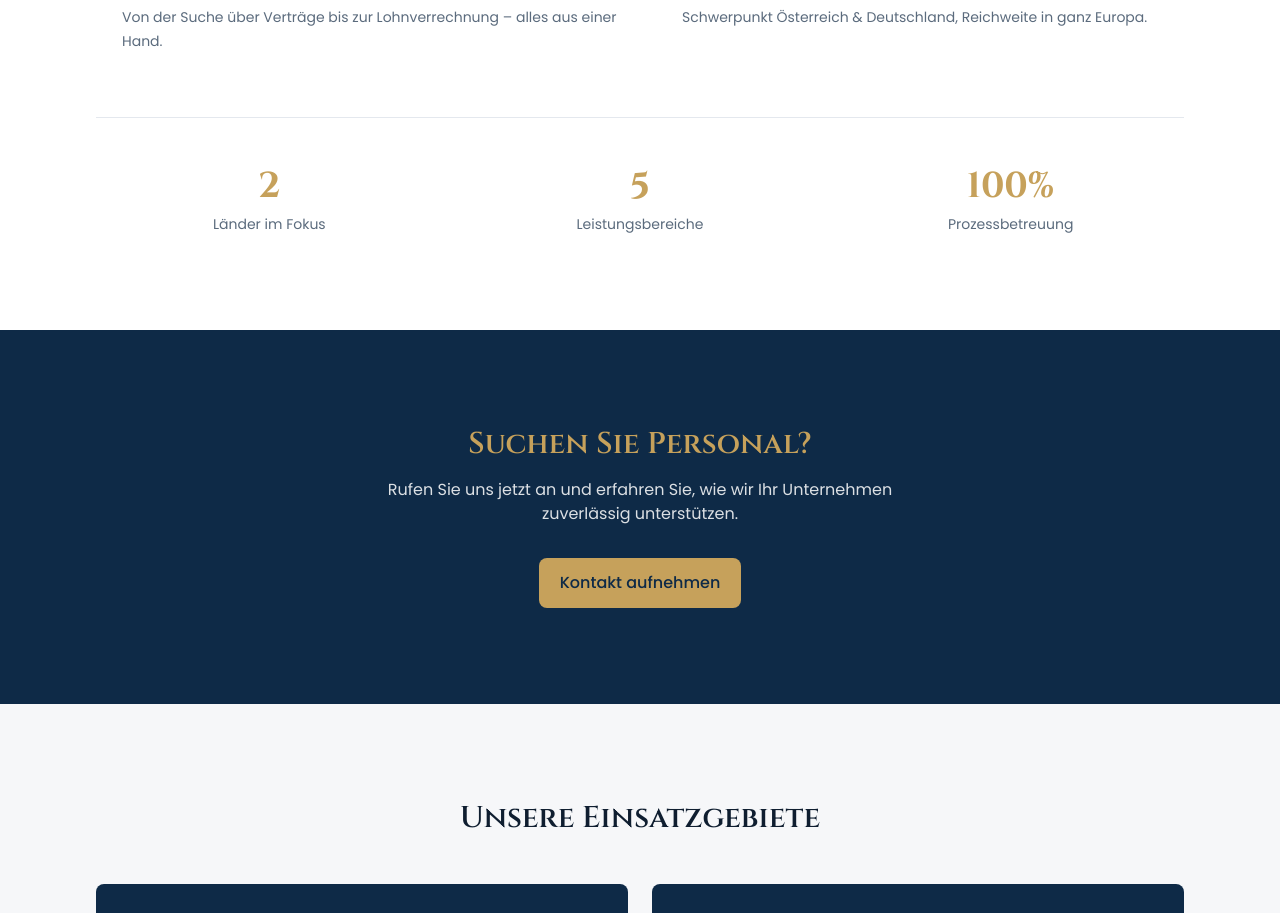
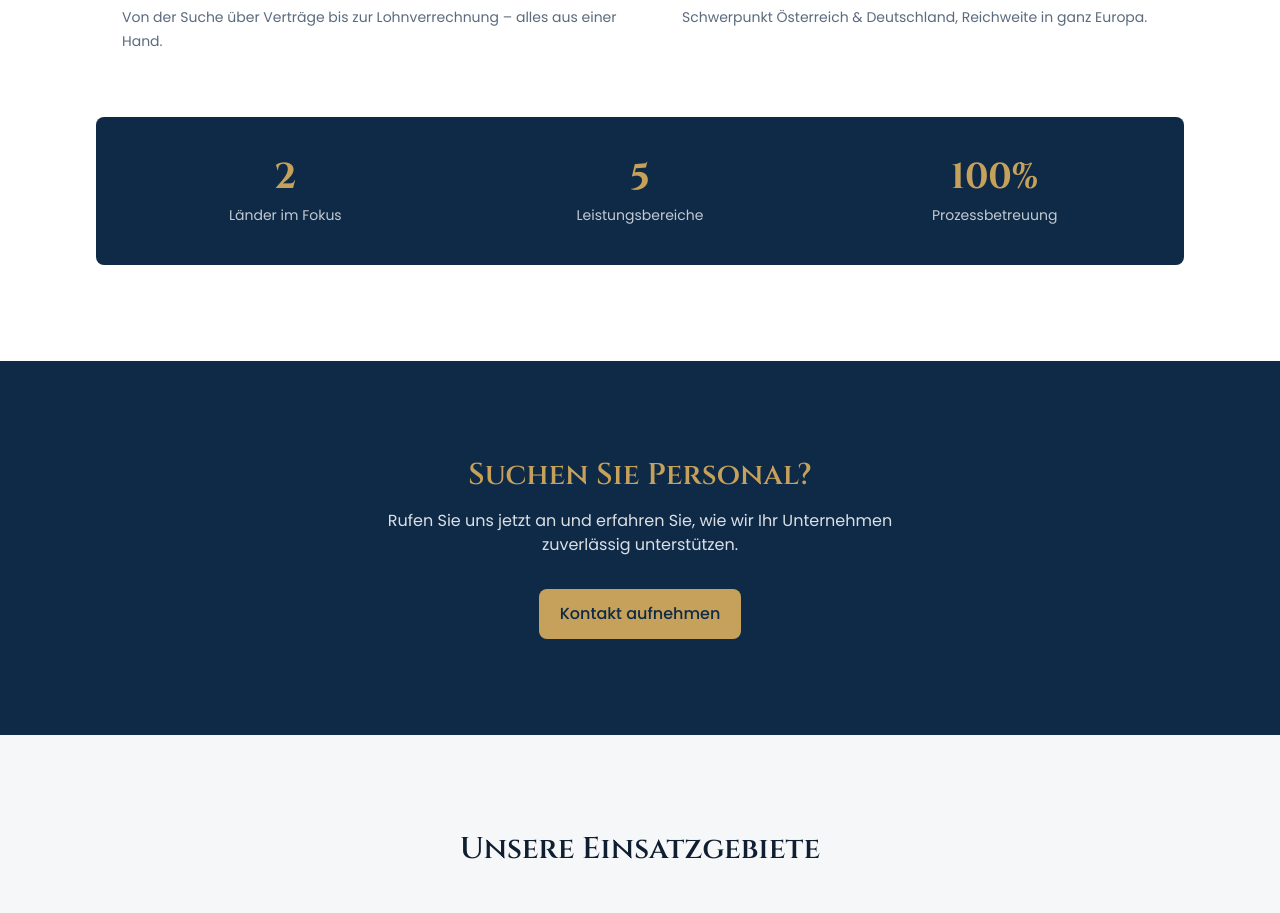
Before and after one commit to esharqhq/Uyer-management, a Next.js app: page / in a window 1280 px wide. Shown: the part 1883-2796 px from the top of the page. Built offline with nearby package versions, Linux system fonts and the light colour scheme.

Commit message:
fix: stat counters on dark band for contrast, aria-hidden hero rules

```diff
--- a/components/home/Advantages.tsx
+++ b/components/home/Advantages.tsx
@@ -40,7 +40,7 @@ export function Advantages() {
             </div>
           ))}
         </AnimatedSection>
-        <div className="mt-16 grid grid-cols-3 gap-6 border-t border-line pt-12">
+        <div className="mt-16 grid grid-cols-3 gap-6 rounded-lg bg-ink px-6 py-10 text-surface">
           <StatCounter value={2} label="Länder im Fokus" />
           <StatCounter value={5} label="Leistungsbereiche" />
           <StatCounter value={100} suffix="%" label="Prozessbetreuung" />
--- a/components/home/Hero.tsx
+++ b/components/home/Hero.tsx
@@ -44,8 +44,8 @@ export function Hero() {
       </div>
       <div className="relative mx-auto max-w-4xl px-5 text-center">
         <div className="mb-8 flex items-center justify-center gap-6">
-          <span data-hero-rule className="h-px w-24 bg-gold/60 sm:w-40" />
-          <span data-hero-rule className="h-px w-24 bg-gold/60 sm:w-40" />
+          <span data-hero-rule aria-hidden className="h-px w-24 bg-gold/60 sm:w-40" />
+          <span data-hero-rule aria-hidden className="h-px w-24 bg-gold/60 sm:w-40" />
         </div>
         <h1 data-hero-line className="font-display text-4xl font-bold uppercase tracking-wide text-gold sm:text-6xl">
           Qualifiziertes Personal
--- a/components/motion/StatCounter.tsx
+++ b/components/motion/StatCounter.tsx
@@ -41,7 +41,7 @@ export function StatCounter({
         {value}
         {suffix}
       </span>
-      <p className="mt-2 font-body text-sm text-muted">{label}</p>
+      <p className="mt-2 font-body text-sm opacity-75">{label}</p>
     </div>
   );
 }
```
